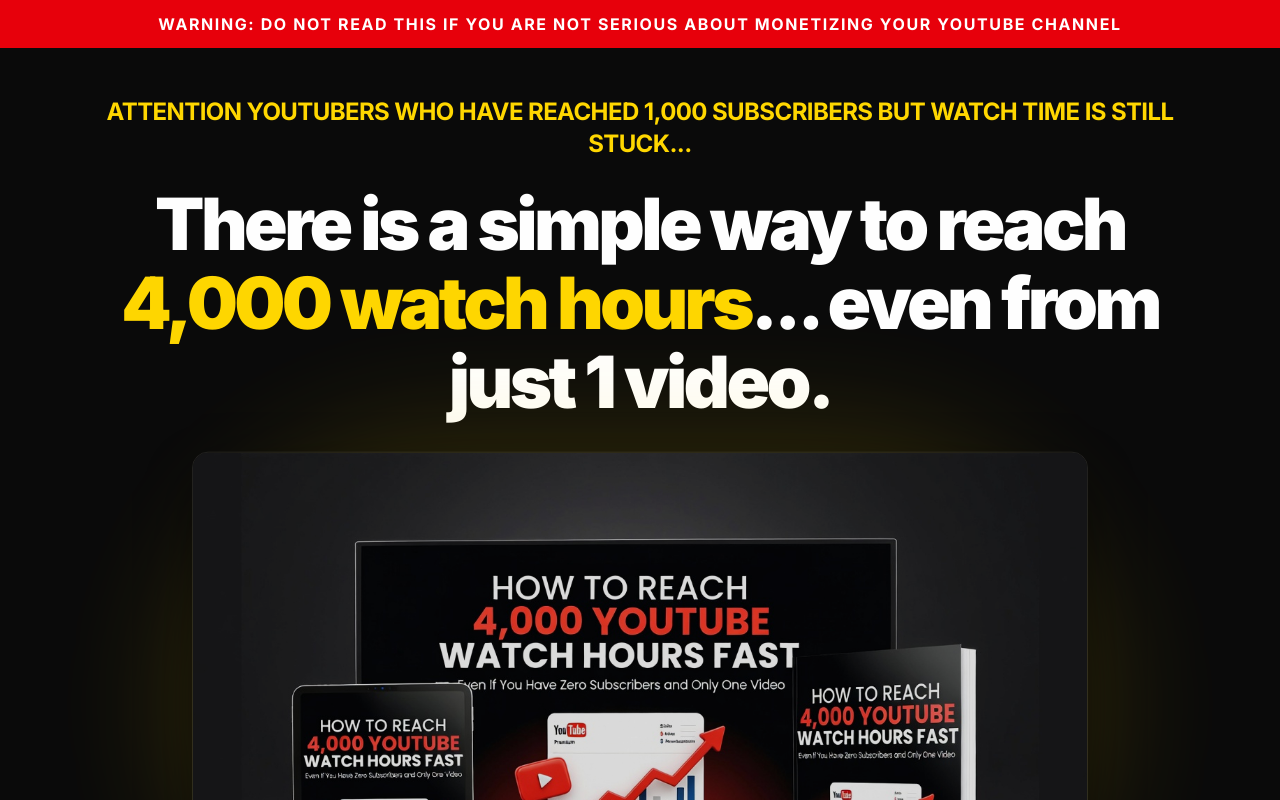
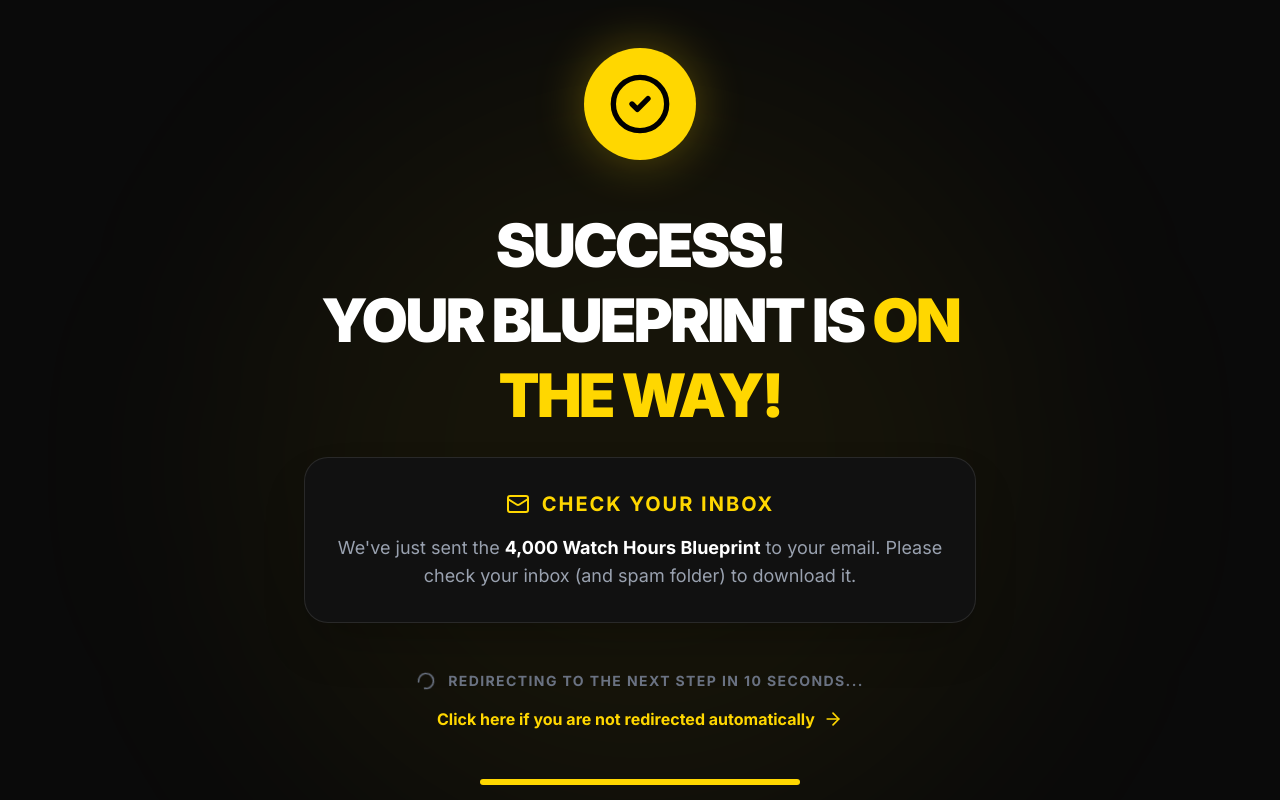
Before and after one commit to 4kytwatchhourstime/4kytwatchhourstime, a React (Vite) app: page /thank-you in a window 1280 px wide. Before the commit this address led to /sales. Shown: the top 800 px of the page. Built offline with nearby package versions, Linux system fonts and the light colour scheme.

Commit message:
Update ThankYouPage.tsx

```diff
--- a/src/ThankYouPage.tsx
+++ b/src/ThankYouPage.tsx
@@ -10,7 +10,7 @@
 
 export default function ThankYouPage() {
   const navigate = useNavigate();
-  const [countdown, setCountdown] = useState(5);
+  const [countdown, setCountdown] = useState(15);
 
   useEffect(() => {
     const timer = setInterval(() => {
@@ -52,7 +52,7 @@
             animate={{ opacity: 1, y: 0 }}
             className="text-4xl md:text-6xl font-black leading-tight tracking-tighter"
           >
-            SUCCESS! YOUR BLUEPRINT IS <span className="text-[#FFD700]">ON THE WAY!</span>
+            SUCCESS!<br/> YOUR BLUEPRINT IS <span className="text-[#FFD700]">ON THE WAY!</span>
           </motion.h1>
 
           <motion.div
```
